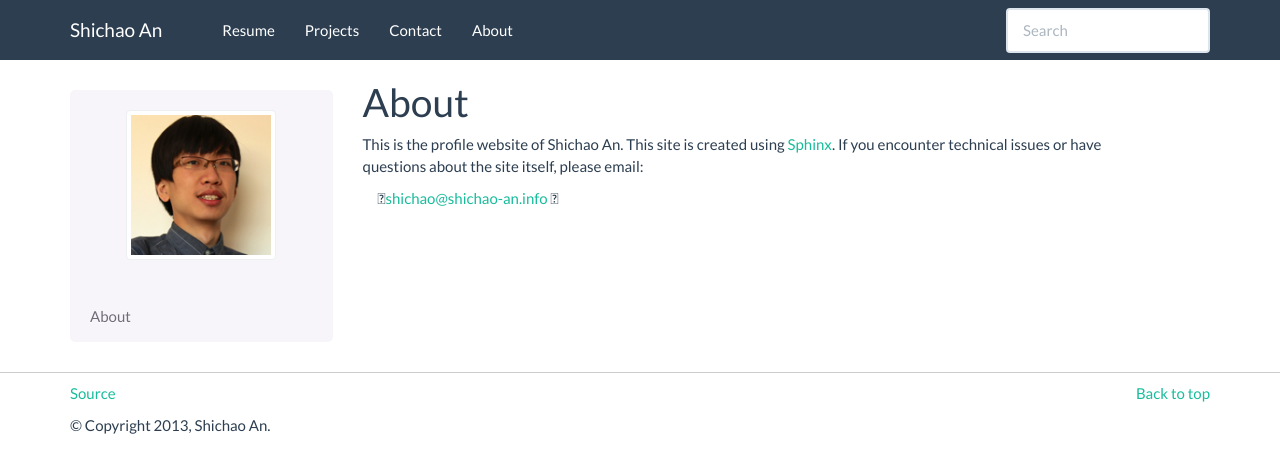
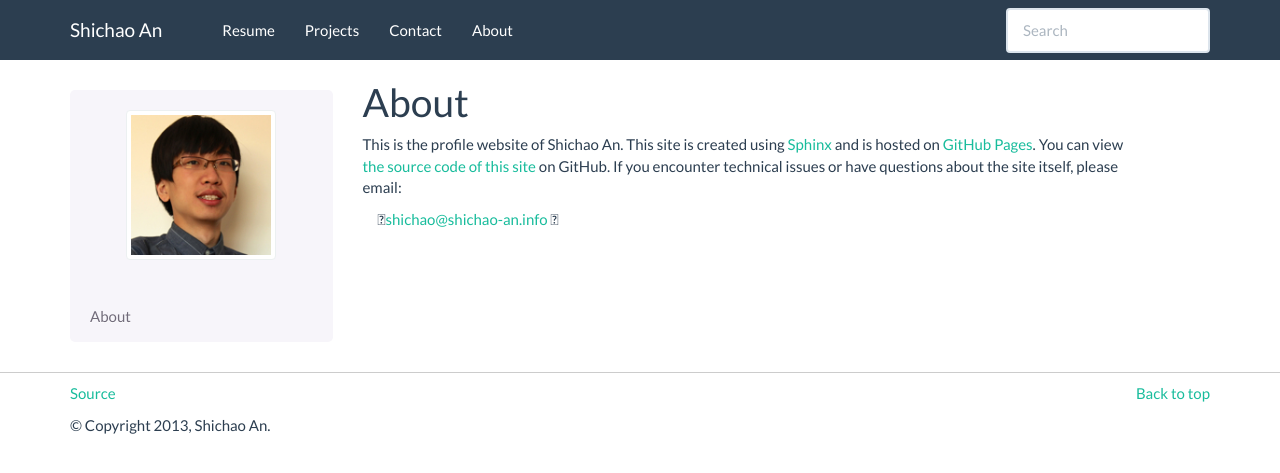
Before and after one commit to NulledExceptions/shichao, a Sphinx documentation site: the page built from source/about.rst, in a window 1280 px wide. Shown: the top 473 px of the page. Built offline with Sphinx 7.4.7, drawn with Linux system fonts in a browser that asks for light colours.

Commit message:
Updated info about GitHub pages

```diff
--- a/source/about.rst
+++ b/source/about.rst
@@ -1,6 +1,6 @@
 About
 =======
-This is the profile website of Shichao An. This site is created using `Sphinx <http://sphinx-doc.org/>`_. If you encounter technical issues or have questions about the site itself, please email:
+This is the profile website of Shichao An. This site is created using `Sphinx <http://sphinx-doc.org/>`_ and is hosted on `GitHub Pages <http://pages.github.com/>`_. You can view `the source code of this site <https://github.com/shichao-an/shichao-an.info>`_ on GitHub. If you encounter technical issues or have questions about the site itself, please email:
 
 .. container:: subtitle
 
```
